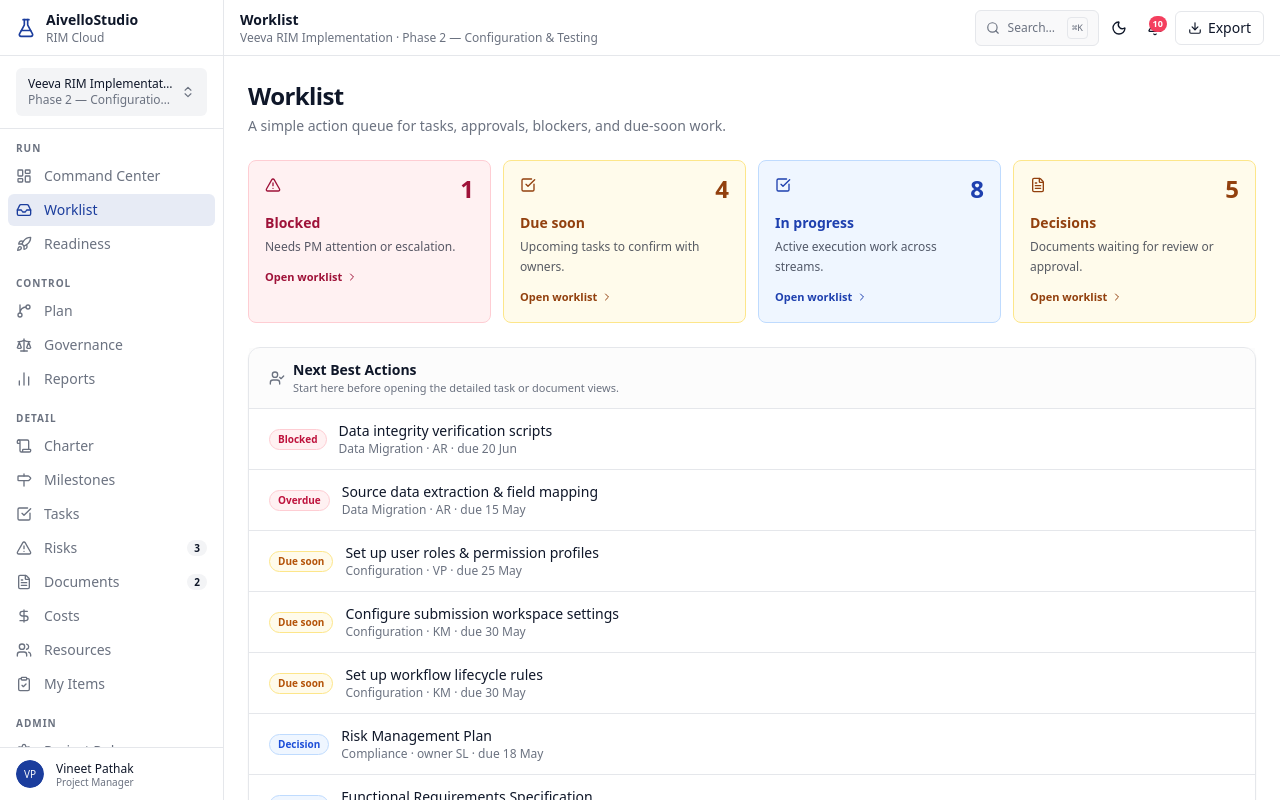
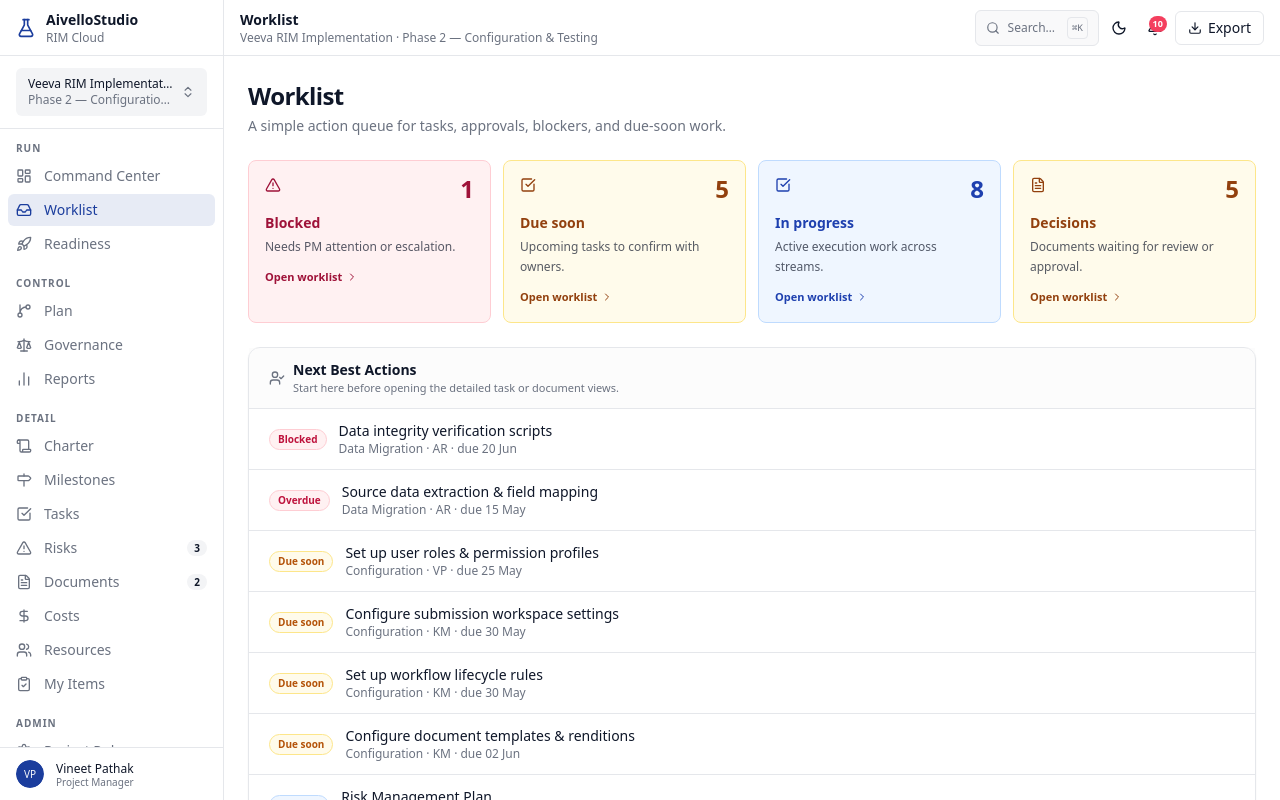
Before and after one commit to buildpod/pharmapm-command-center, a Next.js app in the folder v2/: page /pharmapm-command-center/v2/worklist in a window 1280 px wide. Built offline with nearby package versions, Linux system fonts and the light colour scheme.

Commit message:
Polish operating view guidance

```diff
--- a/v2/app/(app)/governance/page.tsx
+++ b/v2/app/(app)/governance/page.tsx
@@ -71,7 +71,7 @@
       </header>
 
       <section className="grid grid-cols-1 gap-3 md:grid-cols-4">
-        <GovernanceCard title="Open risks" value={openRisks.length} detail={`${highRisks.length} high-priority risk${highRisks.length === 1 ? "" : "s"} need escalation discipline.`} href="/risks" tone={highRisks.length ? "rose" : openRisks.length ? "amber" : "emerald"} icon={AlertTriangle} />
+        <GovernanceCard title="Open risks" value={openRisks.length} detail={`${highRisks.length} high-priority risk${highRisks.length === 1 ? "" : "s"} ${highRisks.length === 1 ? "needs" : "need"} escalation discipline.`} href="/risks" tone={highRisks.length ? "rose" : openRisks.length ? "amber" : "emerald"} icon={AlertTriangle} />
         <GovernanceCard title="Decision packs" value={pendingDocs.length} detail="Documents currently waiting for review or approval." href="/documents" tone={pendingDocs.length ? "amber" : "emerald"} icon={FileText} />
         <GovernanceCard title="Budget used" value={`${budgetPct}%`} detail={`$${totalActual}k actual against $${totalBudget}k budget.`} href="/costs" tone={budgetPct >= 85 ? "rose" : budgetPct >= 60 ? "amber" : "blue"} icon={DollarSign} />
         <GovernanceCard title="Charter" value="Live" detail="Scope, assumptions, constraints, and success criteria." href="/charter" tone="blue" icon={ScrollText} />
--- a/v2/app/(app)/page.tsx
+++ b/v2/app/(app)/page.tsx
@@ -118,7 +118,7 @@
   slate: "border-slate-200 bg-slate-50/70 text-slate-700",
 };
 
-const TODAY = "2026-05-18";
+const TODAY = "2026-05-19";
 
 function daysUntil(iso: string) {
   return Math.ceil((new Date(iso).getTime() - new Date(TODAY).getTime()) / 86_400_000);
--- a/v2/app/(app)/worklist/page.tsx
+++ b/v2/app/(app)/worklist/page.tsx
@@ -6,7 +6,7 @@
 import { useEntityStore } from "@/lib/stores/entity-store";
 import { cn } from "@/lib/utils";
 
-const TODAY = "2026-05-18";
+const TODAY = "2026-05-19";
 
 function formatDate(iso: string) {
   return new Date(iso).toLocaleDateString("en-GB", { day: "2-digit", month: "short" });
```
